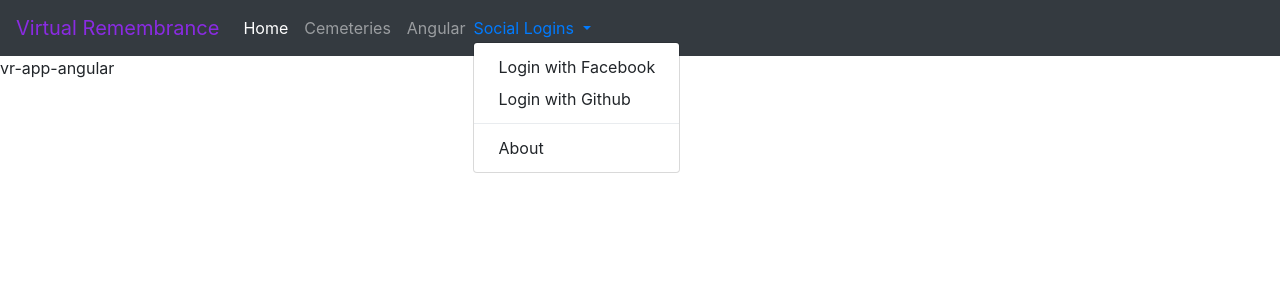
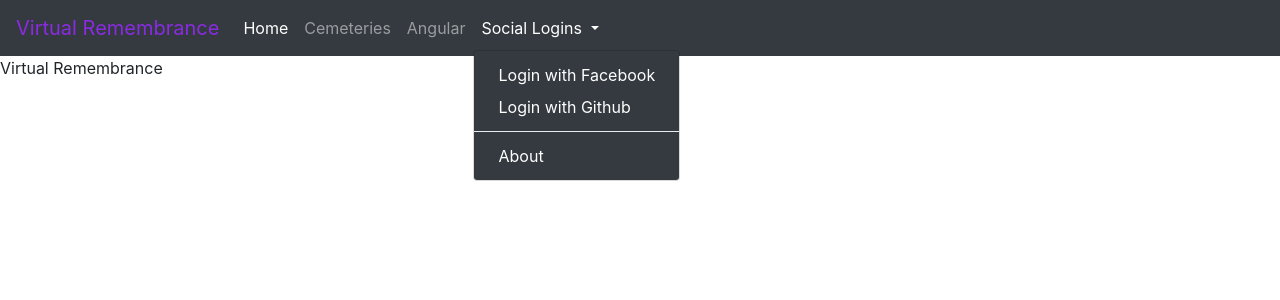
Before and after one commit to RobertTrebor/vr-app-angular, an Angular app: page / in a window 1280 px wide. Both pictures are taken after a click on the button "Social Logins". Shown: the top 300 px of the page. Built offline with nearby package versions, Linux system fonts and the light colour scheme.

Commit message:
Fix bootstrap and css

```diff
--- a/package.json
+++ b/package.json
@@ -20,6 +20,7 @@
     "@angular/platform-browser-dynamic": "~7.2.0",
     "@angular/router": "~7.2.0",
     "@ng-bootstrap/ng-bootstrap": "^4.1.0",
+    "bootstrap": "^4.3.1",
     "core-js": "^2.5.4",
     "rxjs": "~6.3.3",
     "tslib": "^1.9.0",
--- a/src/app/app.component.ts
+++ b/src/app/app.component.ts
@@ -6,5 +6,5 @@ import {Component} from '@angular/core';
   styleUrls: ['./app.component.css']
 })
 export class AppComponent {
-  title = 'vr-app-angular';
+  title = 'Virtual Remembrance';
 }
--- a/src/app/menu-bar/menu-bar.component.html
+++ b/src/app/menu-bar/menu-bar.component.html
@@ -1,5 +1,5 @@
 <nav class="navbar navbar-expand-lg navbar-dark bg-dark">
-  <a class="navbar-brand" style="color:blueviolet" routerLink="/">Virtual Remembrance</a>
+  <a class="navbar-brand" style="color:blueviolet" routerLink="/">{{title}}</a>
   <button class="navbar-toggler" type="button" data-toggle="collapse" data-target="#navbarNav" aria-controls="navbarSupportedContent" aria-expanded="false" aria-label="Toggle navigation">
     <span class="navbar-toggler-icon"></span>
   </button>
@@ -10,15 +10,15 @@
       <li class="nav-item"><a class="nav-link" routerLink="index">Angular</a></li>
     </ul>
     <ul class="navbar-nav">
-      <li class="dropdown" ngbDropdown>
-        <a ngbDropdownToggle role="button">
-          Social Logins <span class="caret"></span>
+      <li class="nav-item dropdown" ngbDropdown>
+        <a ngbDropdownToggle class="nav-link" role="button" aria-haspopup="true" aria-expanded="false">
+          Social Logins
         </a>
-        <ul ngbDropdownMenu class="dropdown-menu">
-          <li><a class="dropdown-item" routerLink="login/facebook">Login with Facebook</a></li>
-          <li><a class="dropdown-item" routerLink="login/github">Login with Github</a></li>
-          <div class="dropdown-divider"></div>
-          <li><a class="dropdown-item" routerLink="about">About</a></li>
+        <ul ngbDropdownMenu class="dropdown-menu bg-dark text-white" aria-labelledby="navbarDropdown">
+          <li><a class="dropdown-item bg-dark text-white" routerLink="login/facebook">Login with Facebook</a></li>
+          <li><a class="dropdown-item bg-dark text-white" routerLink="login/github">Login with Github</a></li>
+          <div class="dropdown-divider bg-dark text-white"></div>
+          <li><a class="dropdown-item bg-dark text-white" routerLink="about">About</a></li>
         </ul>
       </li>
     </ul>
```
Also changed, not shown: angular.json (line endings or trailing spaces), 1 other file (tests, documents, lock files or other folders).
